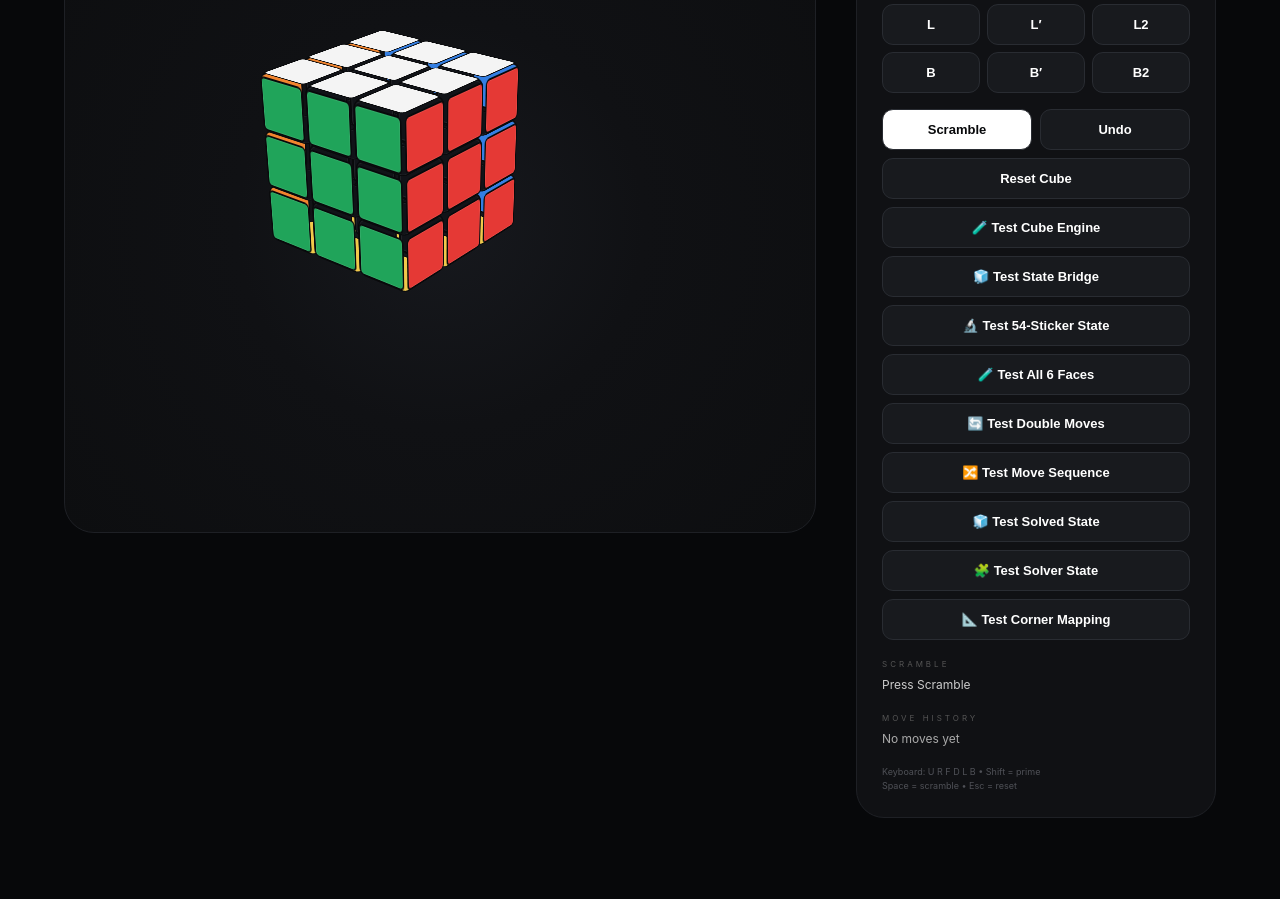
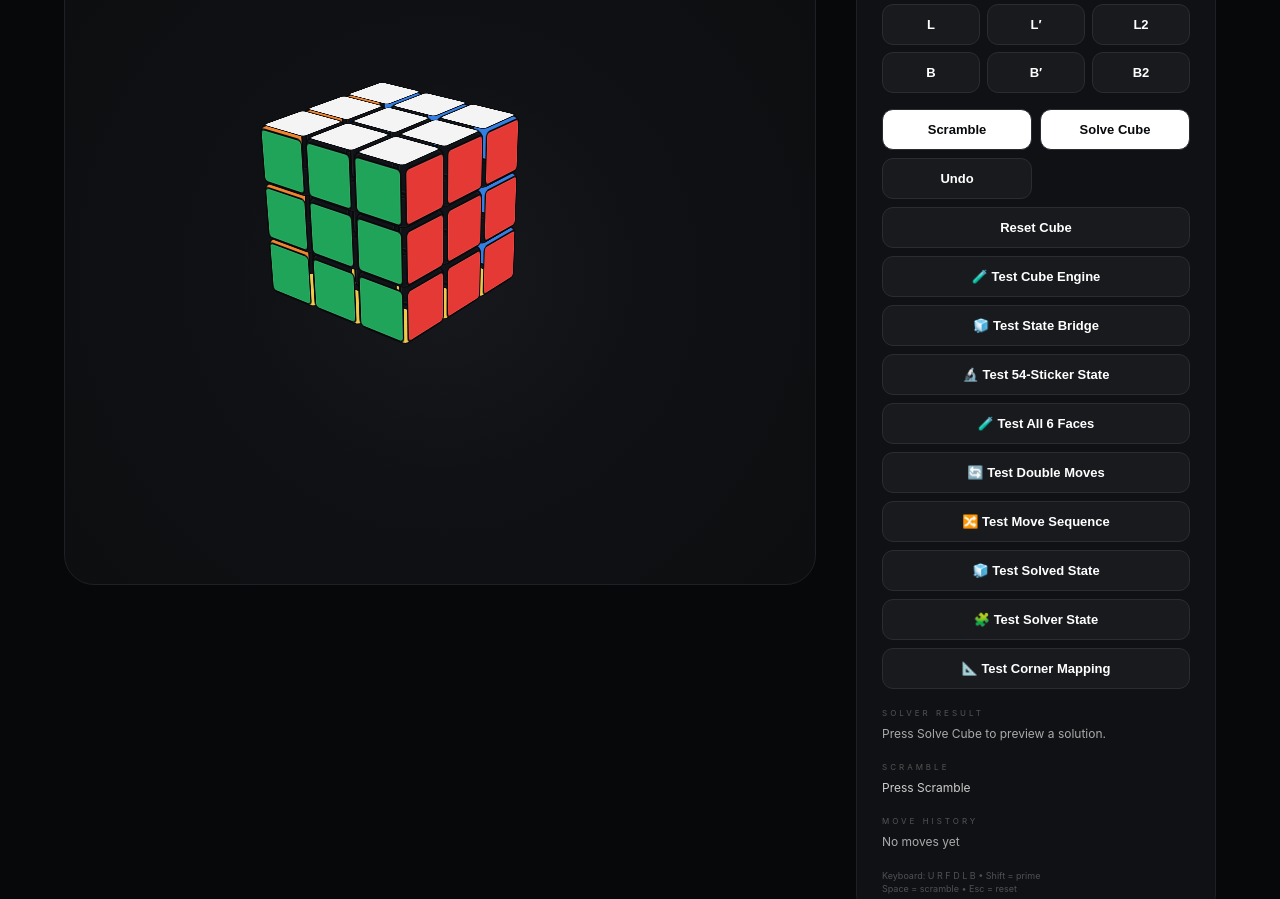
Before and after one commit to annapoorna147/Rubiks-Cube-Move-Simulator, a plain HTML site: page index.html in a window 1280 px wide. Shown: the part 592-1491 px from the top of the page. Before the commit the page ends 1436 px from the top, so only its background shows below. Drawn offline with Linux system fonts and the light colour scheme.

Commit message:
Day 13: connect solver to app UI

```diff
--- a/index.html
+++ b/index.html
@@ -380,6 +380,7 @@ button:active{
 
 <div class="actions">
 <button class="primary" onclick="scramble()">Scramble</button>
+<button class="primary" onclick="solveCurrentCubeUI()">Solve Cube</button>
 <button onclick="undo()">Undo</button>
 <button class="reset" onclick="resetCube()">Reset Cube</button>
 <button class="reset" onclick="runEngineTestsSafe()">🧪 Test Cube Engine</button>
@@ -392,6 +393,11 @@ button:active{
 <button class="reset" onclick="window.runSolverStateTest()">🧩 Test Solver State</button>
 <button class="reset" onclick="window.runCornerMappingTest()">📐 Test Corner Mapping</button>
 
+</div>
+
+<div class="info" id="solveResultPanel">
+<div class="label">SOLVER RESULT</div>
+<div class="data" id="solveResult">Press Solve Cube to preview a solution.</div>
 </div>
 
 <div class="info">
@@ -933,6 +939,64 @@ function updateUI(){
 
 
 /* ---------------------------------------------
+   SOLVE CUBE — DAY 13
+--------------------------------------------- */
+
+function solveCurrentCubeUI() {
+    const output = document.getElementById("solveResult");
+
+    if (!output) {
+        console.error("Solve result panel is missing.");
+        return;
+    }
+
+    if (
+        typeof RUBIX_CUBE_STATE === "undefined" ||
+        typeof RUBIX_SOLVER_STATE === "undefined" ||
+        typeof RUBIX_SOLVER === "undefined"
+    ) {
+        output.textContent = "Solver modules are not ready. Refresh and try again.";
+        return;
+    }
+
+    try {
+        const stickerState = RUBIX_CUBE_STATE.readState();
+        const solverState =
+            RUBIX_SOLVER_STATE.createFromStickerState(stickerState);
+
+        if (!solverState) {
+            output.textContent =
+                "Could not read the cube state. Check the cube and try again.";
+            return;
+        }
+
+        const validation = RUBIX_SOLVER.validateState(solverState);
+
+        if (!validation.valid) {
+            output.textContent = "Cube state is invalid: " + validation.error;
+            return;
+        }
+
+        const result = RUBIX_SOLVER.solve(solverState, 10);
+
+        if (!result.solved) {
+            output.textContent =
+                "No solution found within the current search limit (10 moves). " +
+                "This does not necessarily mean the cube state is impossible.";
+            return;
+        }
+
+        output.textContent =
+            "Solution found (" + result.depth + " moves):\n" +
+            (result.moves.length ? result.moves.join(" ") : "Cube is already solved.");
+    } catch (error) {
+        console.error("Solve Cube failed:", error);
+        output.textContent =
+            "Could not solve this cube state. Check the browser console for details.";
+    }
+}
+
+/* ---------------------------------------------
    POINTER ROTATION
 --------------------------------------------- */
 
```
